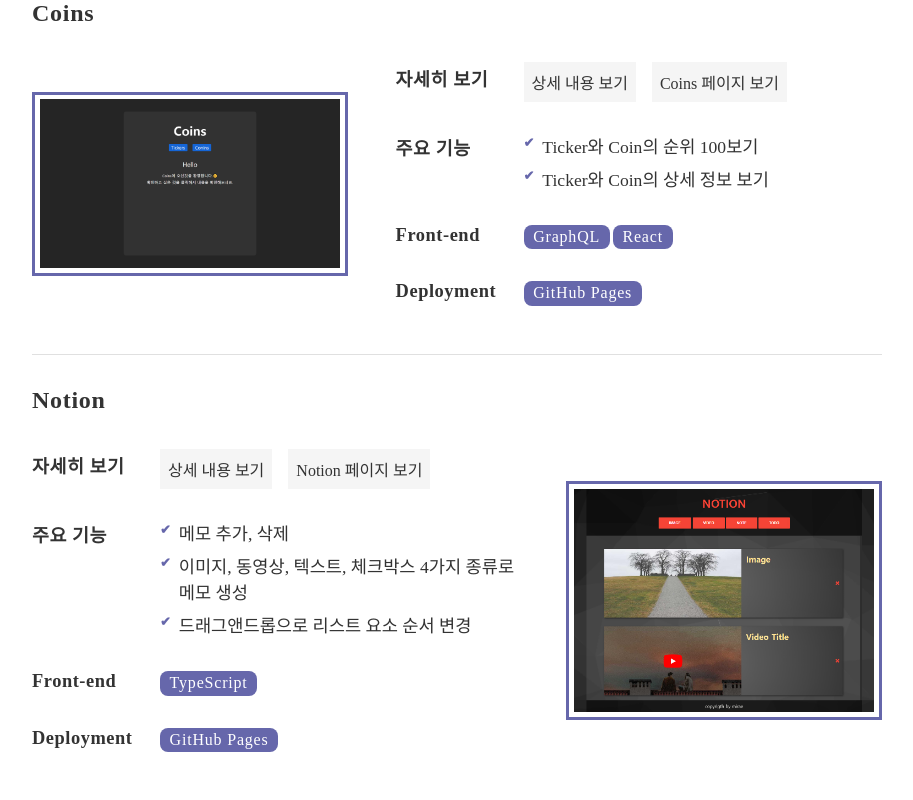
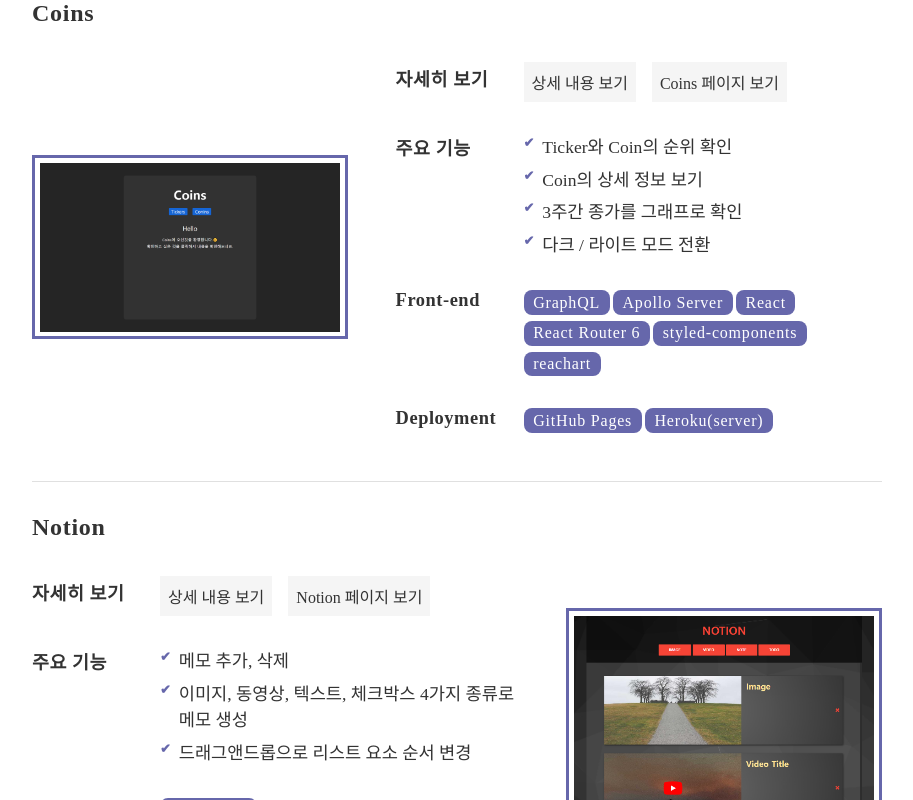
Before and after one commit to miraejang/profile, a React (Create React App) app: page / in a window 1280 px wide. Shown: the part 3660-4460 px from the top of the page, without its empty margins (183-1096 px from the left). Built offline with nearby package versions, Linux system fonts and the light colour scheme; the HTML template or start-up script is replaced by a standard one; a web font is replaced by a local one.

Commit message:
coin 프로젝트 내용 추가

```diff
--- a/src/components/projects.jsx
+++ b/src/components/projects.jsx
@@ -18,16 +18,16 @@
       '비디오 검색',
       '사이드 메뉴바를 축소형으로 변경',
     ],
-    deployment: 'GitHub Pages',
+    deployment: ['GitHub Pages'],
   },
   Coins: {
     kr_name: '코인',
     github_link: 'https://github.com/miraejang/coins',
     page_link: 'https://miraejang.github.io/coins/',
     thumnail: 'coins.jpg',
-    front_end: ['GraphQL', 'React'],
-    features: ['Ticker와 Coin의 순위 100보기', 'Ticker와 Coin의 상세 정보 보기'],
-    deployment: 'GitHub Pages',
+    front_end: ['GraphQL', 'Apollo Server', 'React', 'React Router 6', 'styled-components', 'reachart'],
+    features: ['Ticker와 Coin의 순위 확인', 'Coin의 상세 정보 보기', '3주간 종가를 그래프로 확인', '다크 / 라이트 모드 전환'],
+    deployment: [['GitHub Pages'], 'Heroku(server)'],
   },
   Notion: {
     kr_name: '노션',
@@ -36,7 +36,7 @@
     thumnail: 'notion.jpg',
     front_end: ['TypeScript'],
     features: ['메모 추가, 삭제', '이미지, 동영상, 텍스트, 체크박스 4가지 종류로 메모 생성', '드래그앤드롭으로 리스트 요소 순서 변경'],
-    deployment: 'GitHub Pages',
+    deployment: ['GitHub Pages'],
   },
   Movie_Web_Service: {
     kr_name: '영화 소개 앱',
@@ -45,7 +45,7 @@
     thumnail: 'movie-app.jpg',
     front_end: ['React', 'React Router', 'Axios', 'Styled Components'],
     features: ['상단 내비게이션을 통한 페이지 이동', '홈에서 보고 싶은 리스트를 선택하여 확인', '영상 검색'],
-    deployment: 'GitHub Pages',
+    deployment: ['GitHub Pages'],
   },
   Twitter: {
     kr_name: '트위터',
@@ -55,7 +55,7 @@
     front_end: ['Vue3', 'Vuex', 'Vue Router', 'Moment.js', 'Tailwind CSS'],
     back_end: ['Firebase (Authentication)', 'Firebase (Realtime Database)'],
     features: ['로그인 / 로그아웃', '트윗 생성, 삭제, 수정', '내 프로필 수정', '다른 유저의 프로필 확인', '다른 유저와 쪽지 주고받기'],
-    deployment: 'GitHub Pages',
+    deployment: ['GitHub Pages'],
   },
   Mini_Games: {
     kr_name: '미니 게임 앱',
@@ -64,7 +64,7 @@
     thumnail: 'vue-game.jpg',
     front_end: ['Vue', 'Vuex', 'Vue Router'],
     features: ['가볍게 즐길 수 있는 8가지 게임', '끝말잇기, 구구단, 숫자 야구, 반응 속도 체크, 가위바위보, 로또, 틱택토, 지뢰 찾기'],
-    deployment: 'GitHub Pages',
+    deployment: ['GitHub Pages'],
   },
 };
 
@@ -141,9 +141,13 @@
                   {deployment && (
                     <li className="deployment no_print">
                       <h5>Deployment</h5>
-                      <div className="labels">
-                        <p className="label">{deployment}</p>
-                      </div>
+                      <ul className="labels">
+                        {deployment.map(tech => (
+                          <li className="label" key={tech}>
+                            {tech}
+                          </li>
+                        ))}
+                      </ul>
                     </li>
                   )}
                   {etc && (
```
